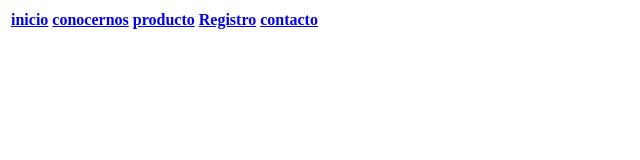
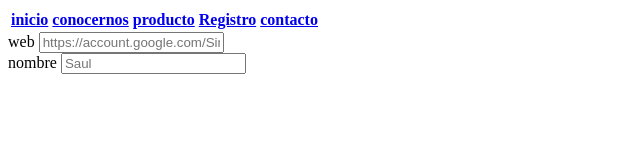
Before and after one commit to bdiluna/exparcial2_daily, a plain HTML site: page productos.html in a window 1280 px wide. Shown: the whole page, without its empty margins (0-640 px from the left). Drawn offline with Linux system fonts and the light colour scheme.

Commit message:
tercer commit

```diff
--- a/productos.html
+++ b/productos.html
@@ -17,6 +17,22 @@
 
    </table>
 
+   <div class="contenedores"></div>
+ <div class="formulario"></div>
+
+ <div class="fila">
+<label>web</label>
+<input type="url" name="web" placeholder="https://account.google.com/SingUp" id="web">
+ </div>
+
+<div class="fila">
+    <label>nombre</label>
+    <input type="text" name="nombre" placeholder="Saul" id="nombre">
+</div>
+
+
+
+
 
 </body>
 </html>
```
